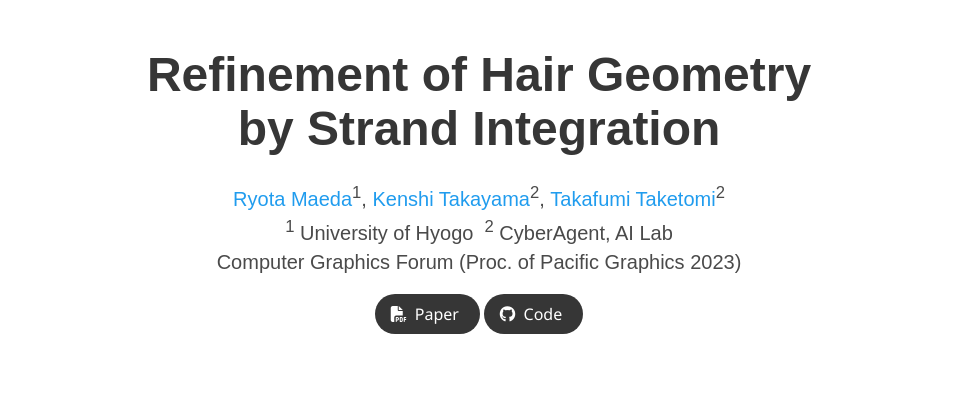
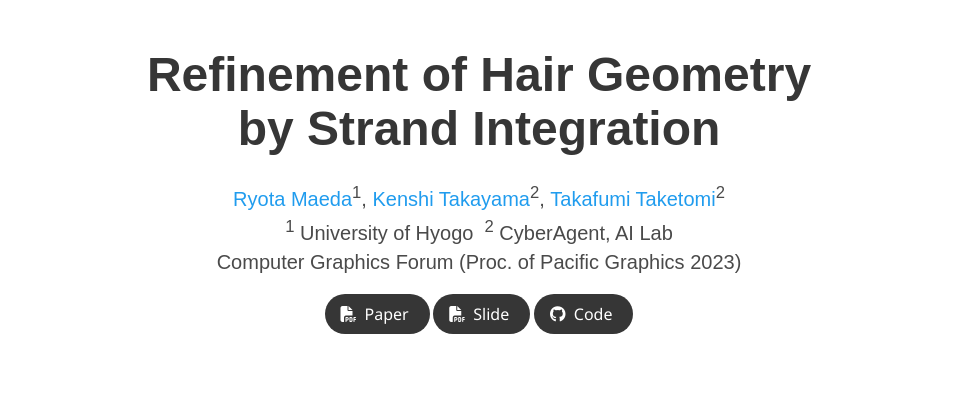
Before and after one commit to elerac/strand_integration_page, a plain HTML site: page index.html in a window 1280 px wide. Shown: the top 401 px of the page, without its empty margins (161-1114 px from the left). Drawn offline with nearby package versions, Linux system fonts and the light colour scheme; some icons are missing; a web font is replaced by a local one.

Commit message:
Update index.html

```diff
--- a/index.html
+++ b/index.html
@@ -82,6 +82,15 @@
                   </a>
                 </span>
 
+                <!-- Slide link -->
+                <span class="link-block">
+                  <a href="https://drive.google.com/file/d/1UNo86dynb4eSPC3pUUpXgG49wrvjUvMS/view?usp=drive_link" target="_blank" class="external-link button is-normal is-rounded is-dark">
+                    <span class="icon">
+                      <i class="fas fa-file-pdf"></i>
+                    </span>
+                    <span>Slide</span>
+                  </a>
+                </span>
 
                 <!-- Github link -->
                 <span class="link-block">
```
